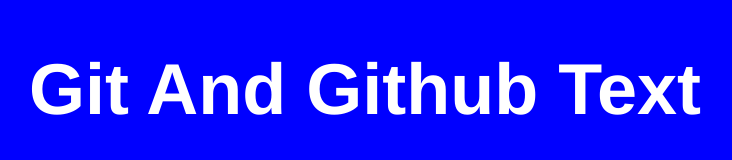
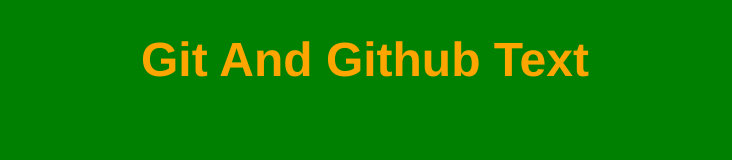
Before and after one commit to mikem2020/git-test, a plain HTML site: page index.html in a window 1280 px wide. Shown: the whole page, without its empty margins (275-1007 px from the left). Drawn offline with Linux system fonts and the light colour scheme.

Commit message:
Backgroun changed to green, title changed to oragne

```diff
--- a/style.css
+++ b/style.css
@@ -1,11 +1,11 @@
 body {
-  background-color: blue;
+  background-color: green;
 }
 h1 {
   font-family: "Franklin Gothic Medium", "Arial Narrow", Arial, sans-serif;
-  color: white;
+  color: orange;
   font-weight: bold;
-  font-size: 72px;
+  font-size: 48px;
   text-transform: capitalize;
   text-align: center;
 }
```
